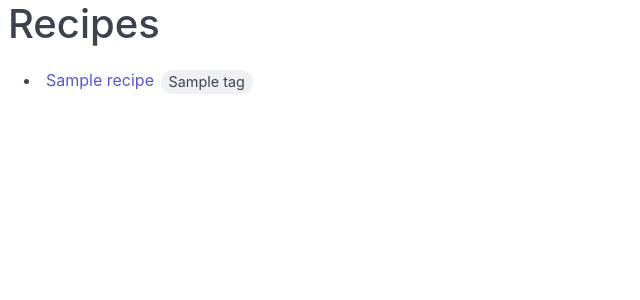
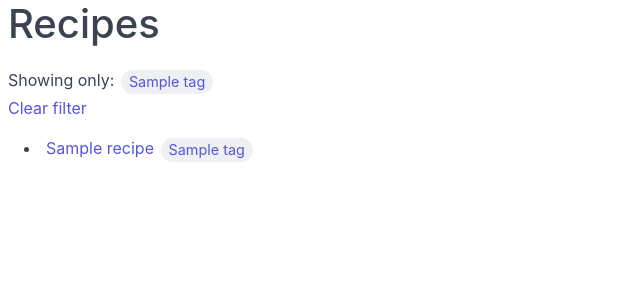
Before and after one commit to wichmannpas/recipemanager, a Django app: a page that uses recipe/templates/recipe/index.html in a window 1280 px wide. Shown: the top 300 px of the page, without its empty margins (0-640 px from the left). Run offline with Django 3.2, Linux system fonts and the light colour scheme; tables that the repository leaves empty hold one stand-in row (values such as "Sample post"); some libraries are stand-ins or nearby versions.

Commit message:
Simple link filter for individual tags

```diff
--- a/recipe/templates/recipe/index.html
+++ b/recipe/templates/recipe/index.html
@@ -5,12 +5,24 @@
   <h1>
     Recipes
   </h1>
+  {% if tag_filter %}
+    Showing only:
+    {% for tag in tag_filter %}
+      <span class="chip"><a
+          href="{% url 'recipe:list_recipes' %}?tags={{ tag|urlencode }}">{{ tag }}</a>
+          </span>
+    {% endfor %}
+    <br />
+    <a href="{% url 'recipe:list_recipes' %}">Clear filter</a>
+  {% endif %}
   <ul>
     {% for recipe in recipes %}
       <li>
         <a href="{% url 'recipe:view_recipe' recipe.pk %}">{{ recipe.name }}</a>
         {% for tag in recipe.tags.all %}
-          <span class="chip">{{ tag }}</span>
+          <span class="chip"><a
+              href="{% url 'recipe:list_recipes' %}?tags={{ tag|urlencode }}">{{ tag }}</a>
+          </span>
         {% endfor %}
       </li>
     {% endfor %}
--- a/recipe/views.py
+++ b/recipe/views.py
@@ -19,6 +19,7 @@ def list_recipes(request):
         Prefetch('tags', Tag.objects.order_by('name'))
     )
     return render(request, 'recipe/index.html', {
+        'tag_filter': tag_filter,
         'recipes': recipes,
     })
 
```
